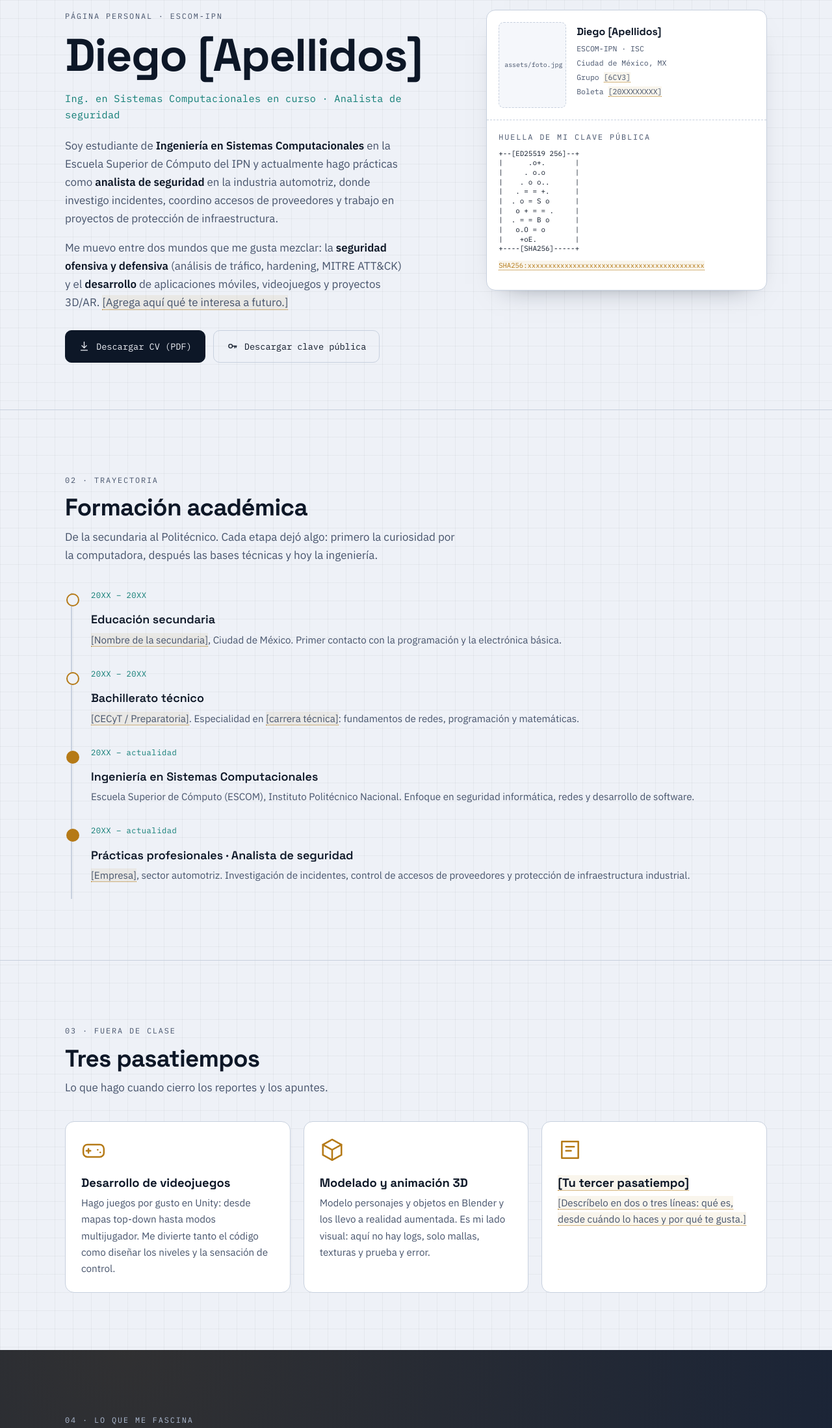
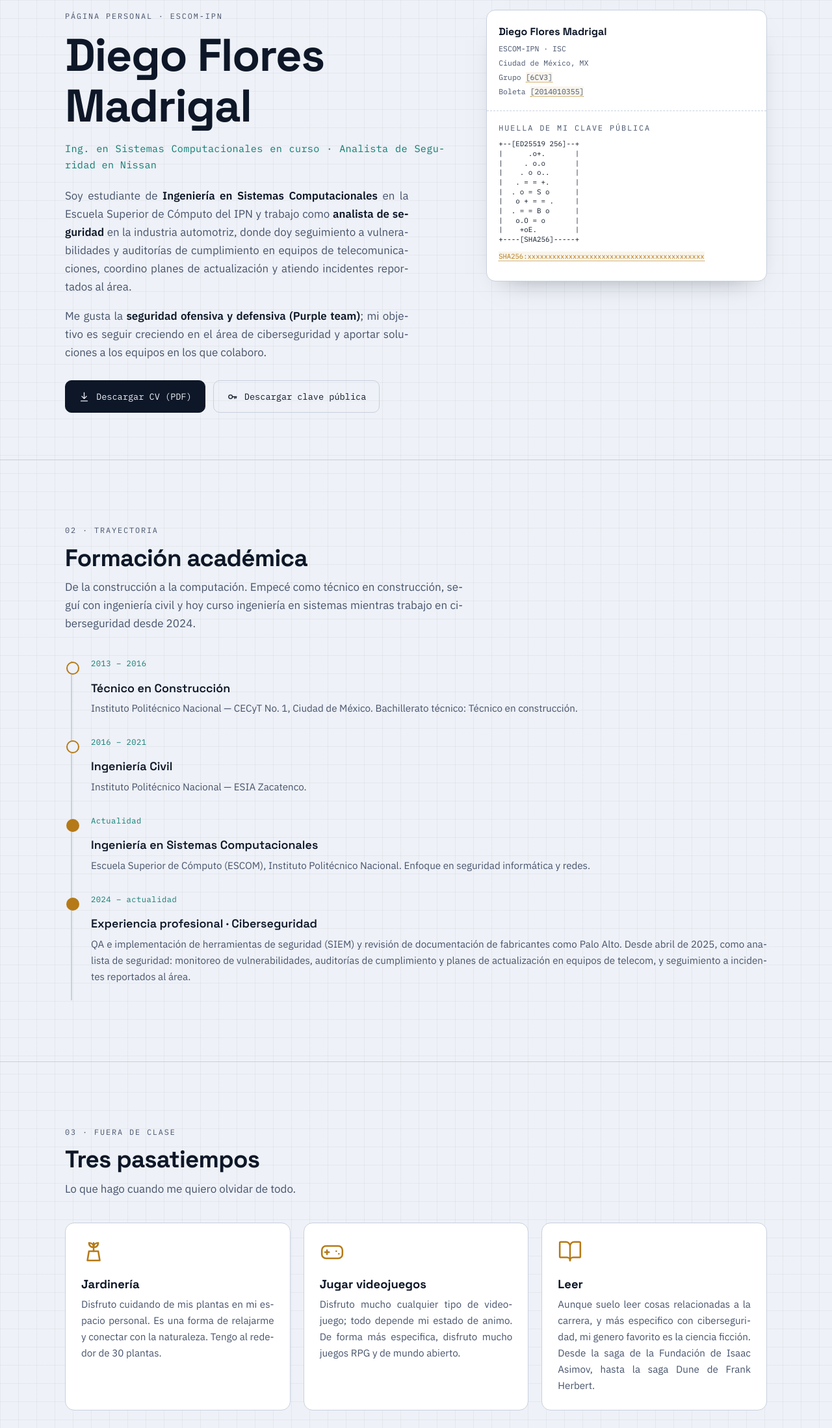
Before and after one commit to DiegoFM02/pagina-personal, a plain HTML site: page index.html in a window 1280 px wide. Shown: the part 140-2337 px from the top of the page at 65% size. Drawn offline with Linux system fonts and the light colour scheme; files that its build step writes are made by us from their sources; files whose address does not match are found by name.

Commit message:
Página web persona-Cripto

```diff
--- a/styles.css
+++ b/css/styles.css
@@ -53,7 +53,7 @@ a:hover{color:var(--brass)}
 h1,h2,h3{font-family:var(--f-display); line-height:1.1; margin:0; letter-spacing:-.02em}
 h2{font-size:clamp(1.6rem,4vw,2.3rem)}
 h3{font-size:1.15rem; letter-spacing:0}
-p{margin:0 0 1em}
+p{margin:0 0 1em; text-align:justify; text-justify:inter-word; hyphens:auto}
 
 .eyebrow{
   font-family:var(--f-mono); font-size:.74rem; letter-spacing:.16em;
--- a/index.html
+++ b/index.html
@@ -3,7 +3,7 @@
 <head>
 <meta charset="UTF-8">
 <meta name="viewport" content="width=device-width, initial-scale=1">
-<title>Diego · Página personal</title>
+<title>Diego Flores Madrigal · Página personal</title>
 <meta name="description" content="Página personal de Diego: formación en ESCOM-IPN, seguridad informática, pasatiempos y curiosidades de criptografía.">
 <link rel="preconnect" href="https://fonts.googleapis.com">
 <link rel="preconnect" href="https://fonts.gstatic.com" crossorigin>
@@ -34,20 +34,18 @@
   <div class="wrap hero__grid">
     <div>
       <p class="eyebrow">Página personal · ESCOM-IPN</p>
-      <!-- EDITAR: escribe tu nombre completo -->
-      <h1 class="decode" data-text="Diego [Apellidos]">Diego [Apellidos]</h1>
-      <p class="hero__role">Ing. en Sistemas Computacionales en curso · Analista de seguridad</p>
+      <h1 class="decode" data-text="Diego Flores Madrigal">Diego Flores Madrigal</h1>
+      <p class="hero__role">Ing. en Sistemas Computacionales en curso · Analista de Seguridad en Nissan</p>
       <p class="hero__bio">
         Soy estudiante de <strong>Ingeniería en Sistemas Computacionales</strong> en la Escuela Superior
-        de Cómputo del IPN y actualmente hago prácticas como <strong>analista de seguridad</strong> en la
-        industria automotriz, donde investigo incidentes, coordino accesos de proveedores y trabajo en
-        proyectos de protección de infraestructura.
+        de Cómputo del IPN y trabajo como <strong>analista de seguridad</strong> en la industria
+        automotriz, donde doy seguimiento a vulnerabilidades y auditorías de cumplimiento en equipos de
+        telecomunicaciones, coordino planes de actualización y atiendo incidentes reportados al área.
       </p>
       <p class="hero__bio">
-        <!-- EDITAR: dos o tres líneas con lo que te distingue -->
-        Me muevo entre dos mundos que me gusta mezclar: la <strong>seguridad ofensiva y defensiva</strong>
-        (análisis de tráfico, hardening, MITRE ATT&amp;CK) y el <strong>desarrollo</strong> de aplicaciones
-        móviles, videojuegos y proyectos 3D/AR. <span class="edit">[Agrega aquí qué te interesa a futuro.]</span>
+        Me gusta la <strong>seguridad ofensiva y defensiva (Purple team)</strong>; mi objetivo
+        es seguir creciendo en el área de ciberseguridad y aportar soluciones a los equipos en los que
+        colaboro.
       </p>
 
       <div class="btns">
@@ -63,18 +61,14 @@
       </div>
     </div>
 
-    <!-- Elemento firma: credencial con foto + huella de clave + randomart -->
     <aside class="idcard">
       <div class="idcard__top">
-        <!-- EDITAR: guarda tu foto como assets/foto.jpg -->
-        <img class="idcard__photo" src="assets/foto.jpg" alt="Fotografía de Diego"
-             onerror="this.outerHTML='&lt;div class=\'idcard__ph\'&gt;assets/foto.jpg&lt;/div&gt;'">
         <div class="idcard__meta">
-          <b>Diego [Apellidos]</b>
+          <b>Diego Flores Madrigal</b>
           ESCOM-IPN · ISC<br>
           Ciudad de México, MX<br>
           Grupo <span class="edit">[6CV3]</span><br>
-          Boleta <span class="edit">[20XXXXXXXX]</span>
+          Boleta <span class="edit">[2014010355]</span>
         </div>
       </div>
       <div class="idcard__art">
@@ -103,30 +97,32 @@
     <div class="sec__head reveal">
       <p class="eyebrow">02 · Trayectoria</p>
       <h2>Formación académica</h2>
-      <p>De la secundaria al Politécnico. Cada etapa dejó algo: primero la curiosidad por la computadora, después las bases técnicas y hoy la ingeniería.</p>
+      <p>De la construcción a la computación. Empecé como técnico en construcción, seguí con ingeniería civil y hoy curso ingeniería en sistemas mientras trabajo en ciberseguridad desde 2024.</p>
     </div>
 
-    <!-- EDITAR: cambia nombres de escuelas, años y descripciones -->
     <ol class="tl reveal">
       <li>
-        <p class="tl__when">20XX – 20XX</p>
-        <p class="tl__what">Educación secundaria</p>
-        <p class="tl__where"><span class="edit">[Nombre de la secundaria]</span>, Ciudad de México. Primer contacto con la programación y la electrónica básica.</p>
+        <p class="tl__when">2013 – 2016</p>
+        <p class="tl__what">Técnico en Construcción</p>
+        <p class="tl__where">Instituto Politécnico Nacional — CECyT No. 1, Ciudad de México. Bachillerato técnico: Técnico en construcción.</p>
       </li>
       <li>
-        <p class="tl__when">20XX – 20XX</p>
-        <p class="tl__what">Bachillerato técnico</p>
-        <p class="tl__where"><span class="edit">[CECyT / Preparatoria]</span>. Especialidad en <span class="edit">[carrera técnica]</span>: fundamentos de redes, programación y matemáticas.</p>
+        <p class="tl__when">2016 – 2021</p>
+        <p class="tl__what">Ingeniería Civil</p>
+        <p class="tl__where">Instituto Politécnico Nacional — ESIA Zacatenco.</p>
       </li>
       <li class="is-now">
-        <p class="tl__when">20XX – actualidad</p>
+        <p class="tl__when">Actualidad</p>
         <p class="tl__what">Ingeniería en Sistemas Computacionales</p>
-        <p class="tl__where">Escuela Superior de Cómputo (ESCOM), Instituto Politécnico Nacional. Enfoque en seguridad informática, redes y desarrollo de software.</p>
+        <p class="tl__where">Escuela Superior de Cómputo (ESCOM), Instituto Politécnico Nacional. Enfoque en seguridad informática y redes.</p>
       </li>
       <li class="is-now">
-        <p class="tl__when">20XX – actualidad</p>
-        <p class="tl__what">Prácticas profesionales · Analista de seguridad</p>
-        <p class="tl__where"><span class="edit">[Empresa]</span>, sector automotriz. Investigación de incidentes, control de accesos de proveedores y protección de infraestructura industrial.</p>
+        <p class="tl__when">2024 – actualidad</p>
+        <p class="tl__what">Experiencia profesional · Ciberseguridad</p>
+        <p class="tl__where">
+          QA e implementación de herramientas de seguridad (SIEM) y revisión de documentación de fabricantes como Palo Alto. Desde abril de 2025, como analista de seguridad: monitoreo de vulnerabilidades, auditorías de
+          cumplimiento y planes de actualización en equipos de telecom, y seguimiento a incidentes reportados al área.
+        </p>
       </li>
     </ol>
   </div>
@@ -138,29 +134,28 @@
     <div class="sec__head reveal">
       <p class="eyebrow">03 · Fuera de clase</p>
       <h2>Tres pasatiempos</h2>
-      <p>Lo que hago cuando cierro los reportes y los apuntes.</p>
+      <p>Lo que hago cuando me quiero olvidar de todo.</p>
     </div>
 
-    <!-- EDITAR: si estos no son tus pasatiempos, cámbialos por los tuyos -->
     <div class="cards reveal">
       <article class="card">
-        <svg class="card__ico" viewBox="0 0 24 24" fill="none" stroke="currentColor" stroke-width="1.6" stroke-linecap="round" stroke-linejoin="round"><rect x="2" y="7" width="20" height="12" rx="4"/><path d="M7 11v4M5 13h4M16 12h.01M18.5 14.5h.01"/></svg>
-        <h3>Desarrollo de videojuegos</h3>
-        <p>Hago juegos por gusto en Unity: desde mapas top-down hasta modos multijugador. Me divierte tanto el código como diseñar los niveles y la sensación de control.</p>
-        <figure><img src="assets/hobby-1.jpg" alt="Captura de uno de mis proyectos de videojuego" onerror="this.closest('figure').remove()"></figure>
+        <svg class="card__ico" viewBox="0 0 24 24" fill="none" stroke="currentColor" stroke-width="1.6" stroke-linecap="round" stroke-linejoin="round"><path d="M6 21h12l-1.5-9h-9z"/><path d="M12 12V4"/><path d="M12 8c0-2.5-2-4-4.5-4C7.5 6.5 9.5 8.5 12 8z"/><path d="M12 8c0-2.5 2-4 4.5-4C16.5 6.5 14.5 8.5 12 8z"/></svg>
+        <h3>Jardinería</h3>
+        <p>Disfruto cuidando de mis plantas en mi espacio personal. Es una forma de relajarme y conectar con la naturaleza. Tengo al rededor de 30 plantas.</p>
+        <figure><img src="assets/hobby-1.jpg" alt="Imagen de mi jardín" onerror="this.closest('figure').remove()"></figure>
       </article>
 
       <article class="card">
-        <svg class="card__ico" viewBox="0 0 24 24" fill="none" stroke="currentColor" stroke-width="1.6" stroke-linecap="round" stroke-linejoin="round"><path d="M12 2 3 7v10l9 5 9-5V7z"/><path d="m3 7 9 5 9-5M12 12v10"/></svg>
-        <h3>Modelado y animación 3D</h3>
-        <p>Modelo personajes y objetos en Blender y los llevo a realidad aumentada. Es mi lado visual: aquí no hay logs, solo mallas, texturas y prueba y error.</p>
+        <svg class="card__ico" viewBox="0 0 24 24" fill="none" stroke="currentColor" stroke-width="1.6" stroke-linecap="round" stroke-linejoin="round"><rect x="2" y="7" width="20" height="12" rx="4"/><path d="M7 11v4M5 13h4M16 12h.01M18.5 14.5h.01"/></svg>
+        <h3>Jugar videojuegos</h3>
+        <p>Disfruto mucho cualquier tipo de videojuego; todo depende mi estado de animo. De forma más especifica, disfruto mucho juegos RPG y de mundo abierto.</p>
         <figure><img src="assets/hobby-2.jpg" alt="Modelo 3D hecho por mí" onerror="this.closest('figure').remove()"></figure>
       </article>
 
       <article class="card">
-        <svg class="card__ico" viewBox="0 0 24 24" fill="none" stroke="currentColor" stroke-width="1.6" stroke-linecap="round" stroke-linejoin="round"><path d="M4 4h16v16H4z"/><path d="M8 9h8M8 13h5"/></svg>
-        <h3><span class="edit">[Tu tercer pasatiempo]</span></h3>
-        <p><span class="edit">[Descríbelo en dos o tres líneas: qué es, desde cuándo lo haces y por qué te gusta.]</span></p>
+        <svg class="card__ico" viewBox="0 0 24 24" fill="none" stroke="currentColor" stroke-width="1.6" stroke-linecap="round" stroke-linejoin="round"><path d="M12 7v14"/><path d="M3 18a1 1 0 0 1-1-1V4a1 1 0 0 1 1-1h5a4 4 0 0 1 4 4 4 4 0 0 1 4-4h5a1 1 0 0 1 1 1v13a1 1 0 0 1-1 1h-6a3 3 0 0 0-3 3 3 3 0 0 0-3-3z"/></svg>
+        <h3>Leer</h3>
+        <p>Aunque suelo leer cosas relacionadas a la carrera, y más especifico con ciberseguridad, mi genero favorito es la ciencia ficción. Desde la saga de la Fundación de Isaac Asimov, hasta la saga Dune de Frank Herbert.</p>
         <figure><img src="assets/hobby-3.jpg" alt="Mi tercer pasatiempo" onerror="this.closest('figure').remove()"></figure>
       </article>
     </div>
@@ -171,9 +166,9 @@
 <section class="sec crypto" id="cripto">
   <div class="wrap">
     <div class="sec__head reveal">
-      <p class="eyebrow">04 · Lo que me fascina</p>
+      <p class="eyebrow">04 · Cosas curiosas.</p>
       <h2>Tres datos curiosos de criptografía</h2>
-      <p>Tres momentos donde la criptografía cambió de reglas: una máquina rota por su propia perfección, un intercambio de secretos a la vista de todos y el único cifrado imposible de romper.</p>
+      <p>Tres momentos donde la criptografía cambió la historia: una máquina rota por su propia perfección, un intercambio de secretos a la vista de todos y el único cifrado imposible de romper.</p>
     </div>
 
     <!-- ---------- DATO 1 ---------- -->
@@ -181,7 +176,7 @@
       <div class="fact__grid">
         <div>
           <p class="fact__n">DATO 01</p>
-          <h3>Enigma cayó por una regla que parecía una virtud: ninguna letra se cifraba en sí misma</h3>
+          <h3>La maquina Enigma cayó por una regla que parecía una virtud: ninguna letra se cifraba en sí misma</h3>
           <p>
             La Enigma alemana llevaba la señal desde el teclado a través de tres rotores, la rebotaba en un
             <em>reflector</em> y la devolvía por los mismos rotores hasta encender una lámpara. Ese viaje de ida y
@@ -244,14 +239,6 @@
             </svg>
             <figcaption>Fig. 1 — El reflector garantiza reciprocidad… y con ella, la fuga que permitió los <em>cribs</em>.</figcaption>
           </figure>
-
-          <!-- OPCIONAL: agrega aquí una foto real de una Enigma (Wikimedia Commons, dominio público)
-               guárdala como assets/enigma.jpg y descomenta:
-          <figure style="margin-top:16px">
-            <img src="assets/enigma.jpg" alt="Máquina Enigma alemana de tres rotores">
-            <figcaption>Enigma de tres rotores. Fuente: Wikimedia Commons.</figcaption>
-          </figure>
-          -->
         </div>
       </div>
     </article>
@@ -327,22 +314,6 @@
             </svg>
             <figcaption>Fig. 2 — Diffie-Hellman: mezclar es barato, separar es prohibitivo.</figcaption>
           </figure>
-
-          <!-- OPCIONAL: video explicativo.
-               Copia el ID del video de YouTube que elijas y sustituye VIDEO_ID.
-          <figure style="margin-top:16px">
-            <iframe src="https://www.youtube.com/embed/VIDEO_ID" title="Intercambio de claves Diffie-Hellman"
-                    allowfullscreen loading="lazy"></iframe>
-            <figcaption>Video: cómo funciona el intercambio de claves paso a paso.</figcaption>
-          </figure>
-          -->
-          <figure style="margin-top:16px">
-            <div class="video-ph">
-              [ Espacio para video ]<br>
-              Sustituye este bloque por el iframe comentado en el código
-            </div>
-            <figcaption>Fig. 3 — Video de apoyo sobre el intercambio de claves.</figcaption>
-          </figure>
         </div>
       </div>
     </article>
@@ -399,7 +370,7 @@
               <text x="230" y="212" text-anchor="middle" font-family="IBM Plex Mono, monospace" font-size="14" fill="#b57a17">C₁ ⊕ C₂ = (M₁ ⊕ K) ⊕ (M₂ ⊕ K) = M₁ ⊕ M₂</text>
               <text class="lbl-sm" x="230" y="234" text-anchor="middle">la clave desaparece y quedan los mensajes enfrentados</text>
             </svg>
-            <figcaption>Fig. 4 — El secreto perfecto depende de una sola condición: usar la clave una única vez.</figcaption>
+            <figcaption>Fig. 3 — El secreto perfecto depende de una sola condición: usar la clave una única vez.</figcaption>
           </figure>
         </div>
       </div>
@@ -419,8 +390,7 @@
     <div class="contact__grid reveal">
       <div>
         <p class="eyebrow">Correo electrónico</p>
-        <!-- EDITAR: pon tu correo real en href y en el texto -->
-        <a class="mailto" href="mailto:tucorreo@ejemplo.com">tucorreo@ejemplo.com</a>
+        <a class="mailto" href="mailto:dfmadrigal@hotmail.com">dfmadrigal@hotmail.com</a>
         <p style="margin-top:22px; color:var(--ink-soft); font-size:.95rem">
           Respondo en español o inglés. Para temas académicos de ESCOM, incluye la materia en el asunto.
         </p>
@@ -429,17 +399,13 @@
       <div>
         <p class="eyebrow">También me encuentras en</p>
         <ul class="social">
-          <li><a href="https://github.com/Freedy28" target="_blank" rel="noopener">
+          <li><a href="https://github.com/DiegoFM02" target="_blank" rel="noopener">
             <svg viewBox="0 0 24 24" fill="currentColor"><path d="M12 .5a12 12 0 0 0-3.8 23.4c.6.1.8-.3.8-.6v-2c-3.3.7-4-1.6-4-1.6-.6-1.4-1.4-1.8-1.4-1.8-1.1-.8.1-.8.1-.8 1.2.1 1.9 1.3 1.9 1.3 1.1 1.8 2.8 1.3 3.5 1 .1-.8.4-1.3.8-1.6-2.7-.3-5.5-1.3-5.5-5.9 0-1.3.5-2.4 1.2-3.2-.1-.3-.5-1.5.1-3.2 0 0 1-.3 3.3 1.2a11.5 11.5 0 0 1 6 0C17.3 5.1 18.3 5.4 18.3 5.4c.6 1.7.2 2.9.1 3.2.8.8 1.2 1.9 1.2 3.2 0 4.6-2.8 5.6-5.5 5.9.4.4.8 1.1.8 2.2v3.3c0 .3.2.7.8.6A12 12 0 0 0 12 .5z"/></svg>
-            github.com/Freedy28
+            github.com/DiegoFM02
           </a></li>
-          <li><a href="https://www.linkedin.com/in/tu-usuario" target="_blank" rel="noopener">
+          <li><a href="https://www.linkedin.com/in/diego-flores-madrigal" target="_blank" rel="noopener">
             <svg viewBox="0 0 24 24" fill="currentColor"><path d="M4.98 3.5A2.5 2.5 0 1 1 0 3.5a2.5 2.5 0 0 1 4.98 0zM.5 8h4V24h-4zM8.5 8h3.8v2.2h.05c.53-1 1.83-2.2 3.77-2.2 4.03 0 4.78 2.65 4.78 6.1V24h-4v-7.1c0-1.7-.03-3.9-2.38-3.9-2.38 0-2.75 1.86-2.75 3.78V24h-4z"/></svg>
-            <span class="edit">linkedin.com/in/tu-usuario</span>
-          </a></li>
-          <li><a href="https://www.facebook.com/tu-usuario" target="_blank" rel="noopener">
-            <svg viewBox="0 0 24 24" fill="currentColor"><path d="M22 12a10 10 0 1 0-11.6 9.9v-7H7.9V12h2.5V9.8c0-2.5 1.5-3.9 3.8-3.9 1.1 0 2.2.2 2.2.2v2.4h-1.2c-1.2 0-1.6.8-1.6 1.6V12h2.7l-.4 2.9h-2.3v7A10 10 0 0 0 22 12z"/></svg>
-            <span class="edit">facebook.com/tu-usuario</span>
+            <span class="edit">linkedin.com/in/diego-flores-madrigal</span>
           </a></li>
         </ul>
       </div>
@@ -450,7 +416,7 @@
 <footer class="foot">
   <div class="wrap">
     <p>Práctica «Página web personal» · Escuela Superior de Cómputo, Instituto Politécnico Nacional</p>
-    <p>Diseñada y codificada por Diego · <span class="edit">[semestre y año]</span></p>
+    <p>Diseñada y codificada por Diego · <span class="edit">[Semestre 27-1]</span></p>
   </div>
 </footer>
 
```
Also changed, not shown: js/main.js (renamed from main.js), 1 other file.
